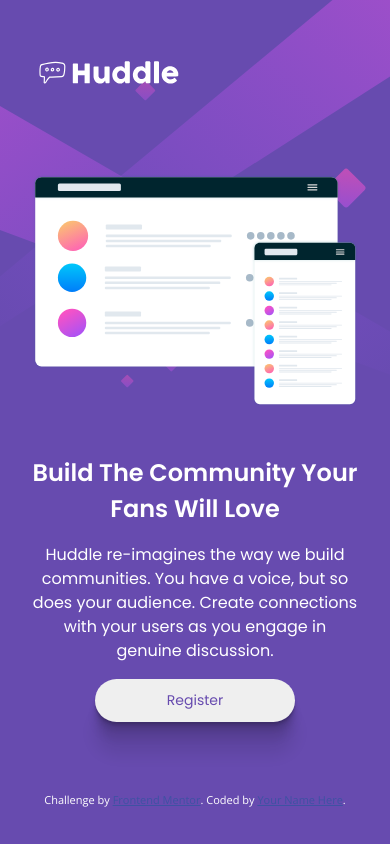
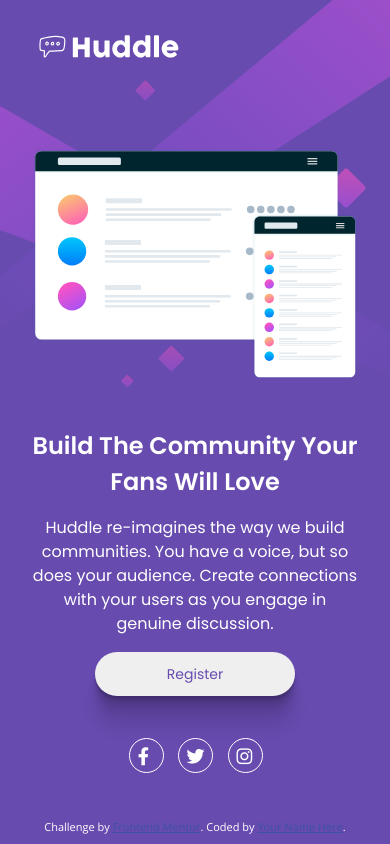
Before and after one commit to regret546/huddle-landing-page-with-single-introductory-section-master, a plain HTML site: page index.html in a window 390 px wide. Drawn offline with nearby package versions, Linux system fonts and the light colour scheme.

Commit message:
initial mobile design

```diff
--- a/apps/scss/layout/_container.scss
+++ b/apps/scss/layout/_container.scss
@@ -1,6 +1,7 @@
 .container {
   min-height: 100vh;
   display: grid;
+  gap: 2rem;
   place-items: center;
   text-align: center;
   margin-inline: 2rem;
--- /dev/null
+++ b/apps/scss/layout/_footer.scss
@@ -0,0 +1,35 @@
+.footer {
+  &__social-media {
+    ul {
+      display: grid;
+      grid-auto-flow: column;
+      gap: 2rem;
+      list-style-type: none;
+      padding-left: 0;
+
+      i {
+        font-size: 18px;
+        color: var(--clr--white);
+        position: relative;
+      }
+
+      i:after {
+        position: absolute;
+        content: "";
+        height: 35px;
+        width: 35px;
+        border-radius: 35px;
+        border: 1px solid var(--clr--white);
+        top: -9px;
+        left: -9px;
+      }
+
+      i:hover {
+      }
+
+      a:nth-of-type(2) {
+        margin-left: 0.35rem;
+      }
+    }
+  }
+}
--- a/apps/scss/layout/_index.scss
+++ b/apps/scss/layout/_index.scss
@@ -1,3 +1,4 @@
 @forward "container";
 @forward "body";
 @forward "huddle";
+@forward "footer";
--- a/index.html
+++ b/index.html
@@ -10,6 +10,10 @@
       type="image/png"
       sizes="32x32"
       href="./images/favicon-32x32.png"
+    />
+    <link
+      rel="stylesheet"
+      href="https://cdnjs.cloudflare.com/ajax/libs/font-awesome/6.4.0/css/all.min.css"
     />
     <link rel="preconnect" href="https://fonts.googleapis.com" />
     <link rel="preconnect" href="https://fonts.gstatic.com" crossorigin />
@@ -54,14 +58,21 @@
           </section>
         </div>
       </main>
-      <footer>
-        <p class="attribution">
-          Challenge by
-          <a href="https://www.frontendmentor.io?ref=challenge" target="_blank"
-            >Frontend Mentor</a
-          >. Coded by <a href="#">Your Name Here</a>.
-        </p>
+      <footer class="footer">
+        <div class="footer__social-media">
+          <ul>
+            <a href="#"> <i class="fab fa-facebook-f"></i></a>
+            <a href="#"> <i class="fab fa-twitter"></i></a>
+            <a href="#"> <i class="fab fa-instagram"></i></a>
+          </ul>
+        </div>
       </footer>
+      <p class="attribution">
+        Challenge by
+        <a href="https://www.frontendmentor.io?ref=challenge" target="_blank"
+          >Frontend Mentor</a
+        >. Coded by <a href="#">Your Name Here</a>.
+      </p>
     </div>
   </body>
 </html>
```
Also changed, not shown: dist/style.css, images/facebook-f.svg (added), images/instagram.svg (added), images/twitter.svg (added), 1 other file.
